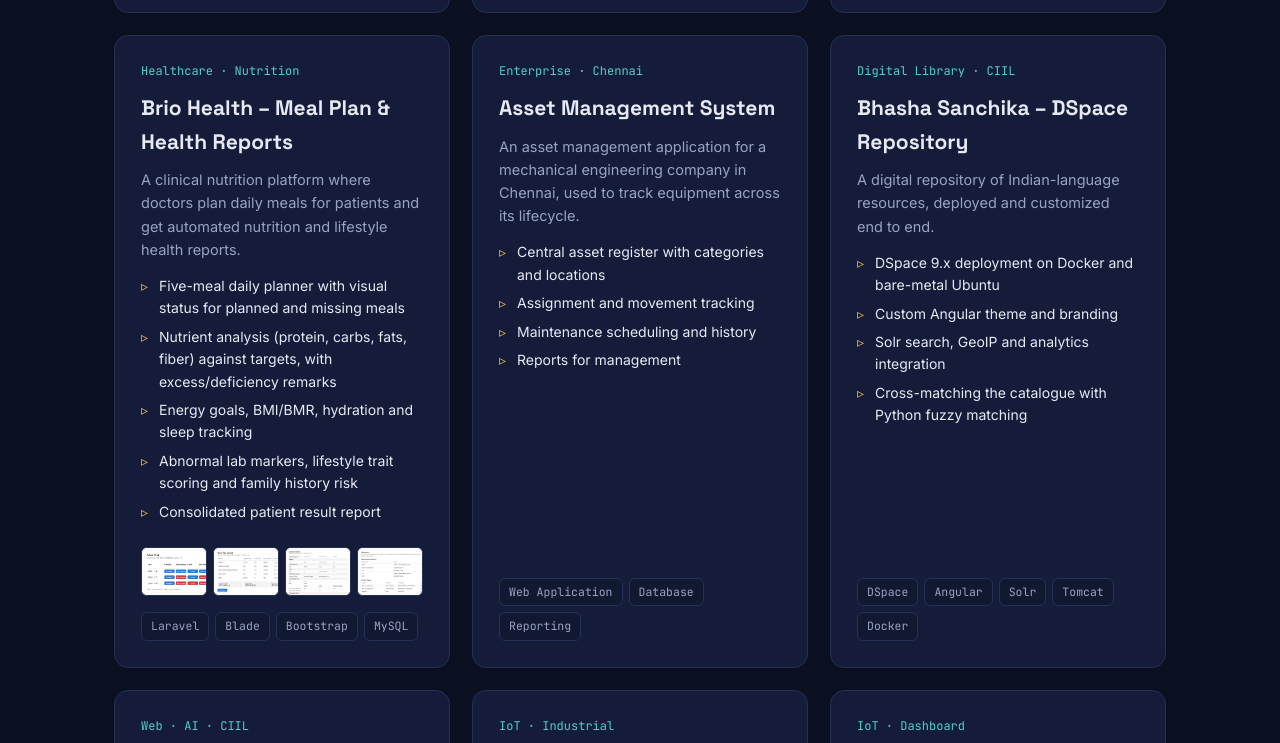
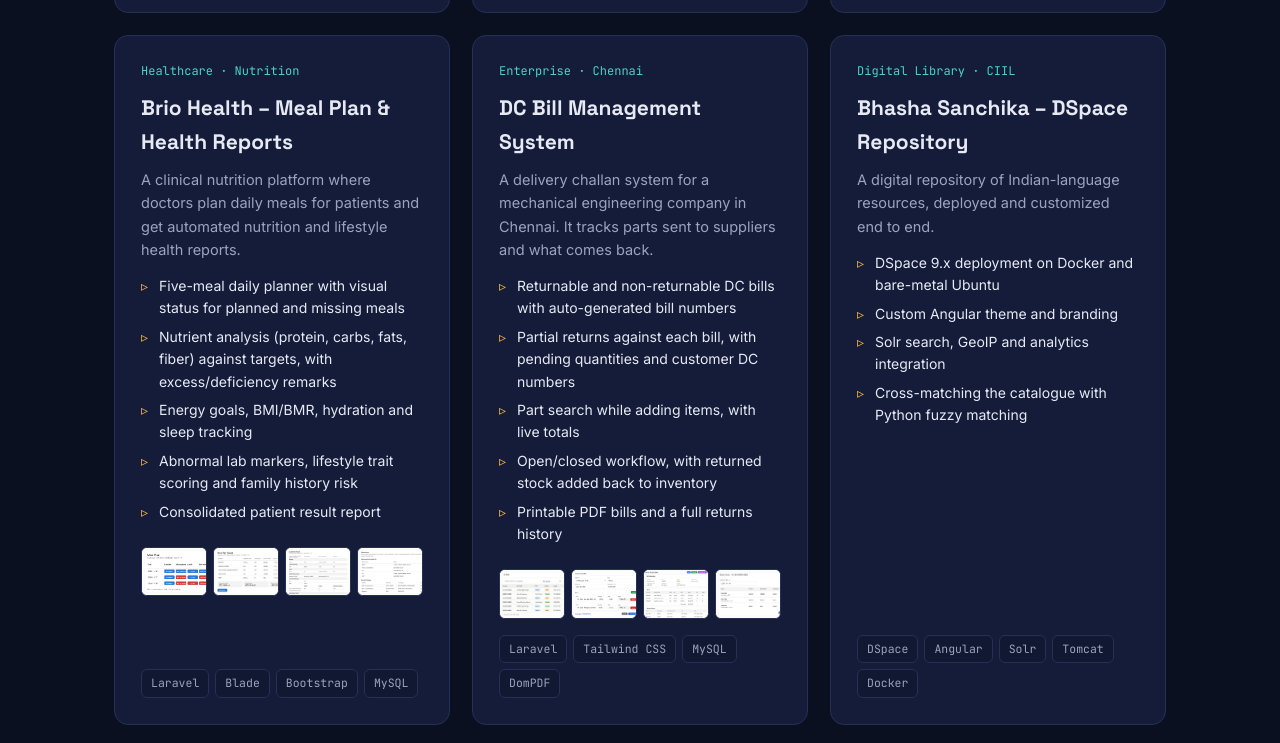
Before and after one commit to varunvasudevan/varunvasudevan.github.io, a plain HTML site: page index.html in a window 1280 px wide. Shown: the part 2269-3012 px from the top of the page. Drawn offline with Linux system fonts and the light colour scheme.

Commit message:
Replace asset management with DC Bill Management

```diff
--- a/index.html
+++ b/index.html
@@ -260,15 +260,22 @@
 
       <article class="card" data-c="business">
         <div class="cat">Enterprise · Chennai</div>
-        <h3>Asset Management System</h3>
-        <p>An asset management application for a mechanical engineering company in Chennai, used to track equipment across its lifecycle.</p>
+        <h3>DC Bill Management System</h3>
+        <p>A delivery challan system for a mechanical engineering company in Chennai. It tracks parts sent to suppliers and what comes back.</p>
         <ul>
-          <li>Central asset register with categories and locations</li>
-          <li>Assignment and movement tracking</li>
-          <li>Maintenance scheduling and history</li>
-          <li>Reports for management</li>
+          <li>Returnable and non-returnable DC bills with auto-generated bill numbers</li>
+          <li>Partial returns against each bill, with pending quantities and customer DC numbers</li>
+          <li>Part search while adding items, with live totals</li>
+          <li>Open/closed workflow, with returned stock added back to inventory</li>
+          <li>Printable PDF bills and a full returns history</li>
         </ul>
-        <div class="chips"><span class="chip">Web Application</span><span class="chip">Database</span><span class="chip">Reporting</span></div>
+        <div class="shots">
+          <img src="dc-bill-list.png" alt="DC Bill Management – bill list with filters" loading="lazy" />
+          <img src="dc-bill-create.png" alt="DC Bill Management – create a new DC bill" loading="lazy" />
+          <img src="dc-bill-detail.png" alt="DC Bill Management – bill detail and returns history" loading="lazy" />
+          <img src="dc-bill-returns.png" alt="DC Bill Management – process partial returns" loading="lazy" />
+        </div>
+        <div class="chips"><span class="chip">Laravel</span><span class="chip">Tailwind CSS</span><span class="chip">MySQL</span><span class="chip">DomPDF</span></div>
       </article>
 
       <article class="card" data-c="web">
@@ -432,13 +439,12 @@
 
       <article class="card" data-c="business">
         <div class="cat">ERP · Business</div>
-        <h3>ERP &amp; Business Apps</h3>
-        <p>ERP management and custom business tools for engineering and finance teams.</p>
+        <h3>ERP Management</h3>
+        <p>ERP administration and support for an engineering company.</p>
         <ul>
           <li>Odoo / OpenERP management at Tadpole Engineering</li>
-          <li>DC Bills management system with Excel export</li>
         </ul>
-        <div class="chips"><span class="chip">Odoo</span><span class="chip">Laravel</span><span class="chip">PhpSpreadsheet</span></div>
+        <div class="chips"><span class="chip">Odoo</span><span class="chip">OpenERP</span></div>
       </article>
 
     </div>
```
Also changed, not shown: dc-bill-create.png (added), dc-bill-detail.png (added), dc-bill-list.png (added), dc-bill-returns.png (added).
